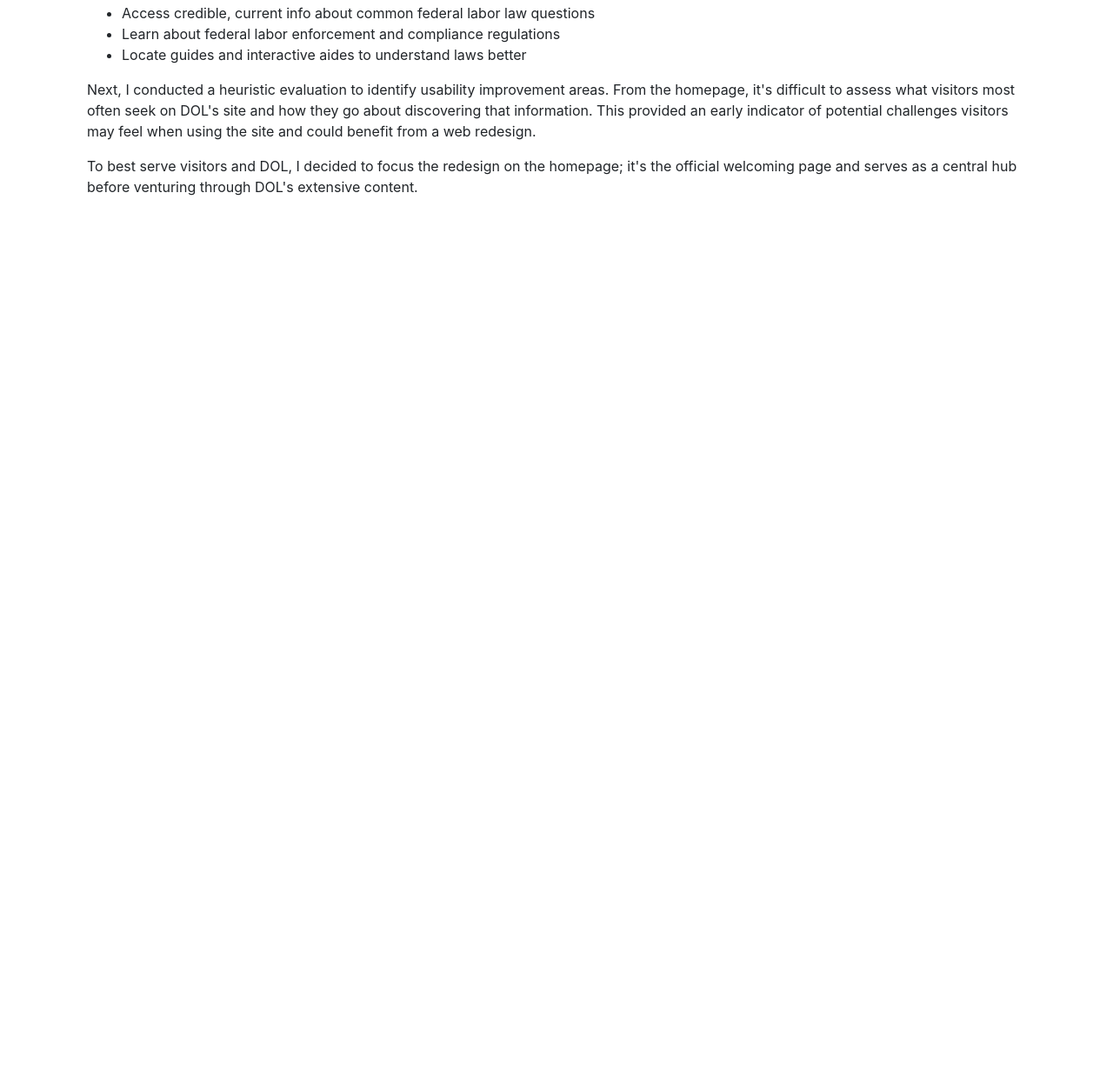
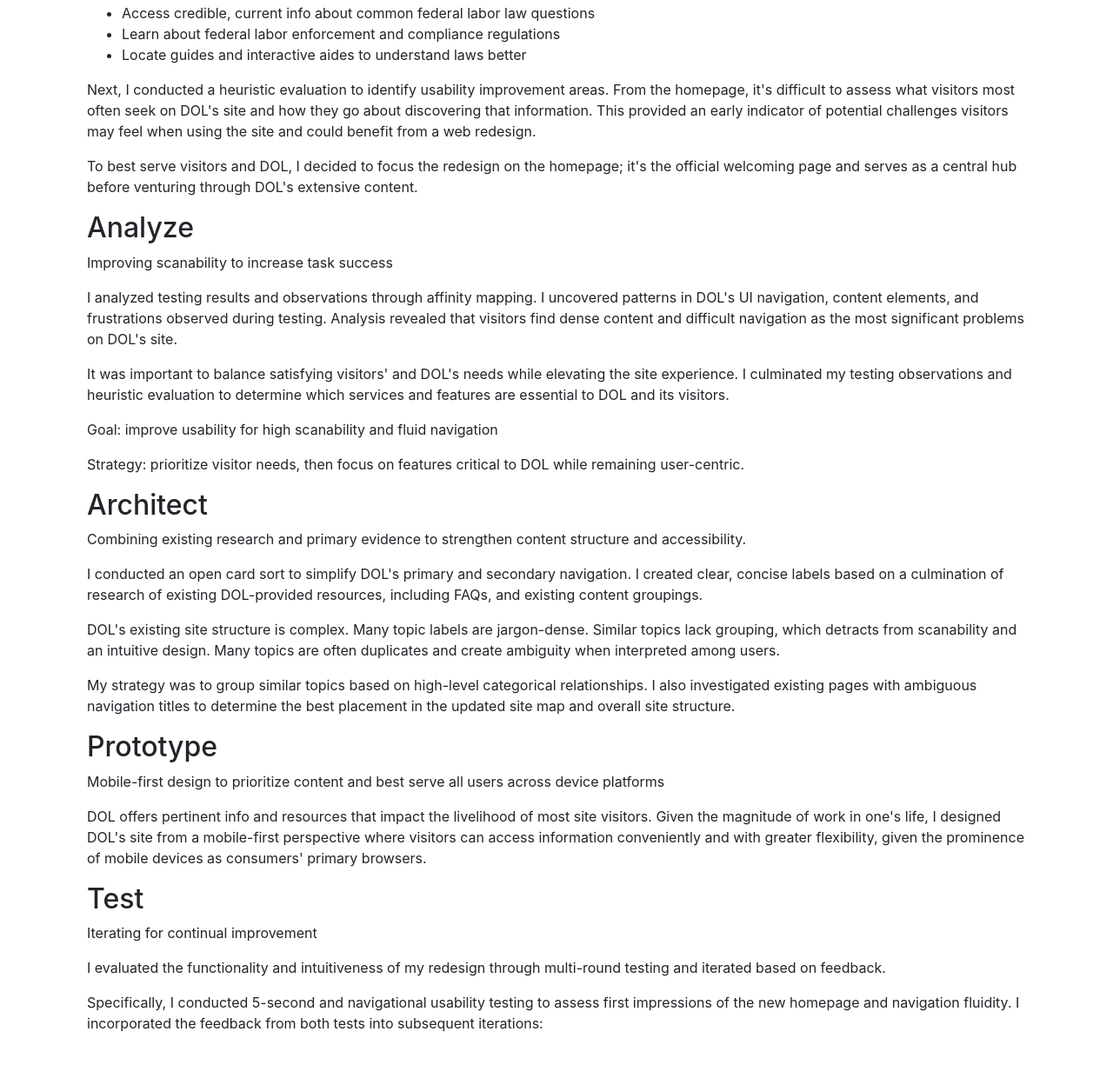
Before and after one commit to krisraybon/portfolio_cs_dol, a plain HTML site: page index.html in a window 1280 px wide. Shown: the part 763-1988 px from the top of the page at 87% size. Before the commit the page ends 1070 px from the top, so only its background shows below. Drawn offline with nearby package versions, Linux system fonts and the light colour scheme.

Commit message:
entered analyze, architect, prototype, and test sections

```diff
--- a/index.html
+++ b/index.html
@@ -58,7 +58,7 @@
         </section>
     <!--Research section-->
         <section class="research">
-            <div class="research-content">
+            <div class="research content">
                 <h2>Research</h2>
                 <p>Examining primary motivations and challenges in the site visit</p>
                 <p>I began research by browsing DOL's site to understand its offerings and what visitors can accomplish. Visitors to DOL's site can:</p>
@@ -72,9 +72,43 @@
             </div>
         </section>
     <!--Analyze section-->
+        <section class="analyze">
+            <div class="analyze content">
+                <h2>Analyze</h2>
+                <p>Improving scanability to increase task success</p>
+                <p>I analyzed testing results and observations through affinity mapping. I uncovered patterns in DOL's UI navigation, content elements, and frustrations observed during testing. Analysis revealed that visitors find dense content and difficult navigation as the most significant problems on DOL's site.</p>
+                <p>It was important to balance satisfying visitors' and DOL's needs while elevating the site experience. I culminated my testing observations and heuristic evaluation to determine which services and features are essential to DOL and its visitors.</p>
+                <p>Goal: improve usability for high scanability and fluid navigation</p>
+                <p>Strategy: prioritize visitor needs, then focus on features critical to DOL while remaining user-centric.</p>
+            </div>
+        </section>
     <!--Architect section-->
+        <section class="architect">
+            <div class="architect content">
+                <h2>Architect</h2>
+                <p>Combining existing research and primary evidence to strengthen content structure and accessibility.</p>
+                <p>I conducted an open card sort to simplify DOL's primary and secondary navigation. I created clear, concise labels based on a culmination of research of existing DOL-provided resources, including FAQs, and existing content groupings.</p>
+                <p>DOL's existing site structure is complex. Many topic labels are jargon-dense. Similar topics lack grouping, which detracts from scanability and an intuitive design. Many topics are often duplicates and create ambiguity when interpreted among users.</p>
+                <p>My strategy was to group similar topics based on high-level categorical relationships. I also investigated existing pages with ambiguous navigation titles to determine the best placement in the updated site map and overall site structure.</p>
+            </div>
+        </section>
     <!--Prototype section-->
+        <section class="prototype">
+            <div class="prototype content">
+                <h2>Prototype</h2>
+                <p>Mobile-first design to prioritize content and best serve all users across device platforms</p>
+                <p>DOL offers pertinent info and resources that impact the livelihood of most site visitors. Given the magnitude of work in one's life, I designed DOL's site from a mobile-first perspective where visitors can access information conveniently and with greater flexibility, given the prominence of mobile devices as consumers' primary browsers.</p>
+            </div>
+        </section>
     <!--Test section-->
+        <section class="test">
+            <div class="test content">
+                <h2>Test</h2>
+                <p>Iterating for continual improvement</p>
+                <p>I evaluated the functionality and intuitiveness of my redesign through multi-round testing and iterated based on feedback.</p>
+                <p>Specifically, I conducted 5-second and navigational usability testing to assess first impressions of the new homepage and navigation fluidity. I incorporated the feedback from both tests into subsequent iterations:</p>
+            </div>
+        </section>
     <!--Branding section-->
     <!--Reflect section-->
 
```
